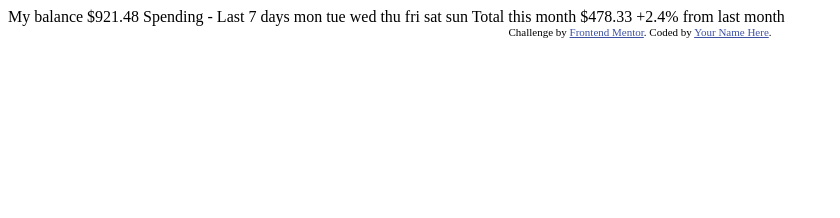
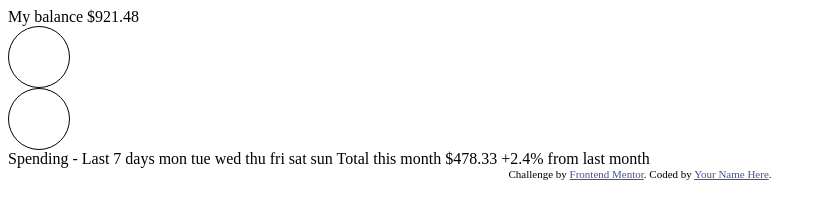
Before and after one commit to luiscabezasdev/expenses-chart-component-main, a plain HTML site: page index.html in a window 1280 px wide. Shown: the whole page, without its empty margins (0-840 px from the left). Drawn offline with Linux system fonts and the light colour scheme.

Commit message:
init project

```diff
--- a/index.html
+++ b/index.html
@@ -5,6 +5,7 @@
   <meta name="viewport" content="width=device-width, initial-scale=1.0"> <!-- displays site properly based on user's device -->
 
   <link rel="icon" type="image/png" sizes="32x32" href="./images/favicon-32x32.png">
+  <link rel="stylesheet" href="./style.css">
 
   <title>Frontend Mentor | Expenses chart component</title>
 
@@ -12,12 +13,21 @@
   <style>
     .attribution { font-size: 11px; text-align: center; }
     .attribution a { color: hsl(228, 45%, 44%); }
+
+
   </style>
 </head>
 <body>
 
-  My balance
-  $921.48
+  <header class="header">
+    <div>
+      My balance
+      $921.48
+    </div>
+    <div class="circle__one"></div>
+    <div class="circle__one"></div>
+  </header>
+
 
   Spending - Last 7 days
 
--- /dev/null
+++ b/style.css
@@ -0,0 +1,6 @@
+.circle__one {
+    border: solid 1px black;
+    border-radius: 50px;
+    width: 60px;
+    height: 60px;
+}
```
